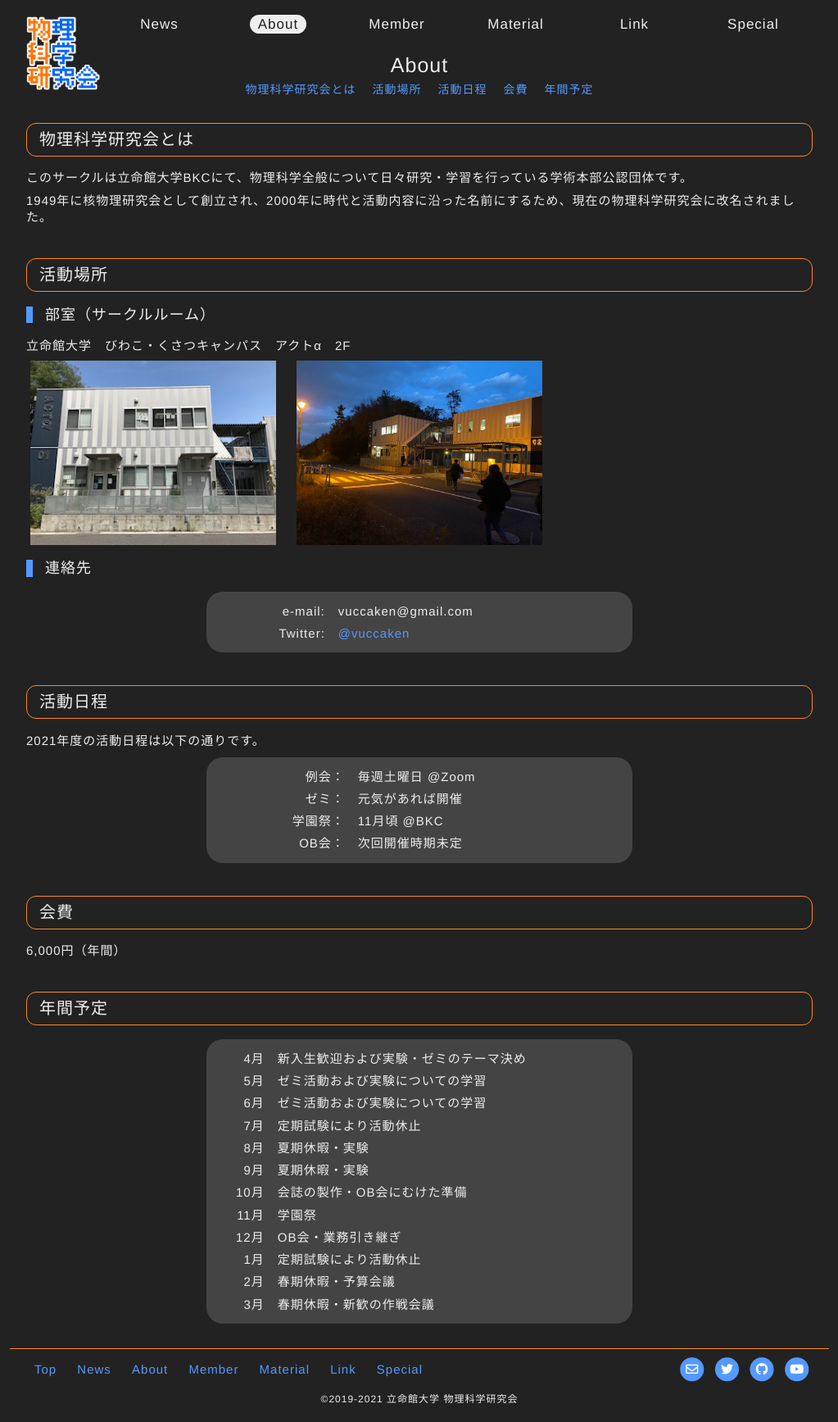
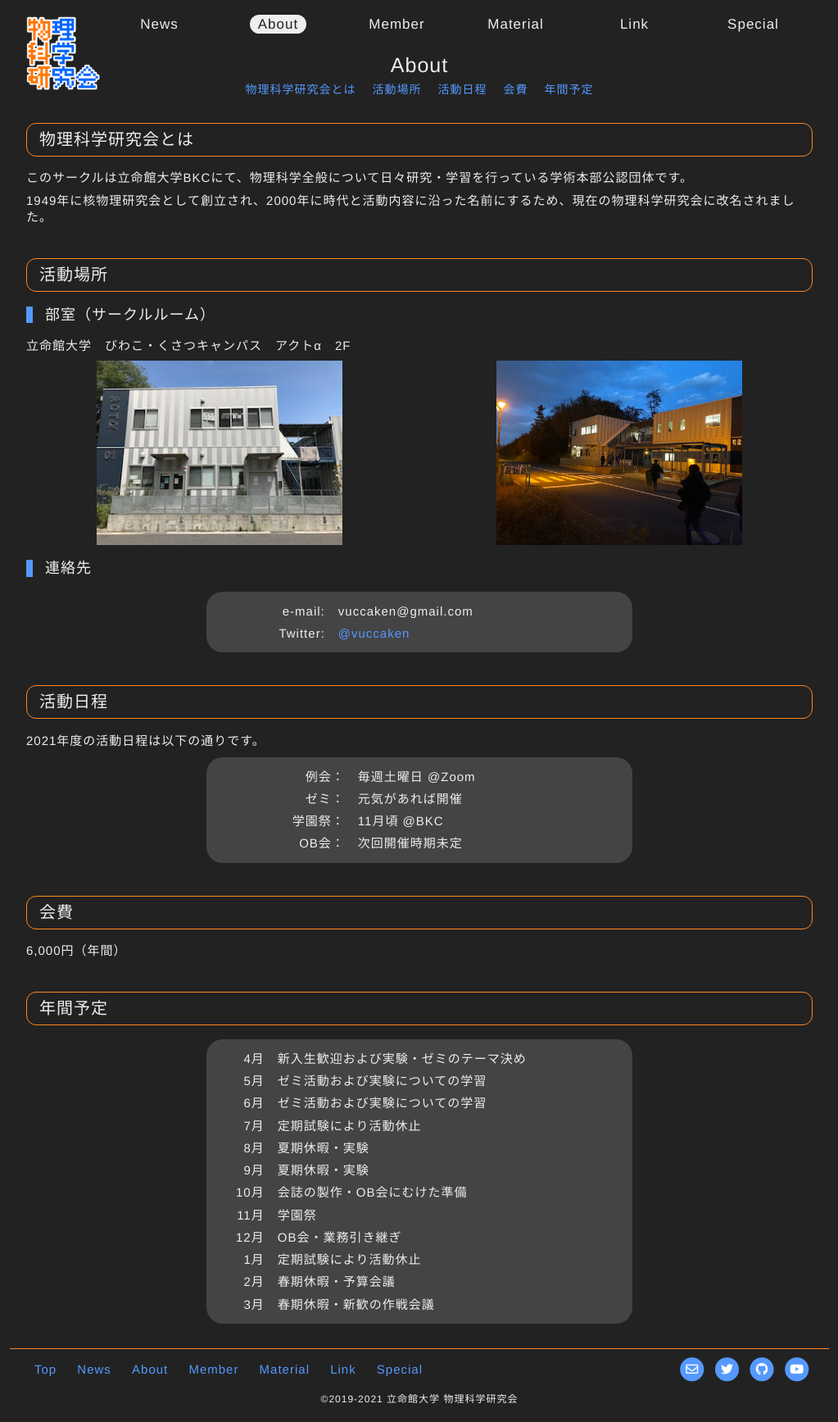
Before and after one commit to vuccaken/vuccaken.github.io, a Jekyll site: the page built from _pages/about.md, in a window 1280 px wide. Shown: the whole page at 82% size, without its empty margins (128-1151 px from the left). Built offline with Jekyll 4.4.1, drawn with Linux system fonts in a browser that asks for light colours; nearby versions of some CDN libraries.

Commit message:
調整 include/image.html

```diff
--- a/_sass/main.scss
+++ b/_sass/main.scss
@@ -186,7 +186,7 @@
 .img-list {
   display: grid;
   @media screen and (min-width: 480px) {
-    grid-template-columns: repeat(auto-fill, minmax(250px, 1fr));
+    grid-template-columns: repeat(auto-fit, minmax(250px, 1fr));
   }
   grid-gap: 15px;
   justify-items: center;
```
